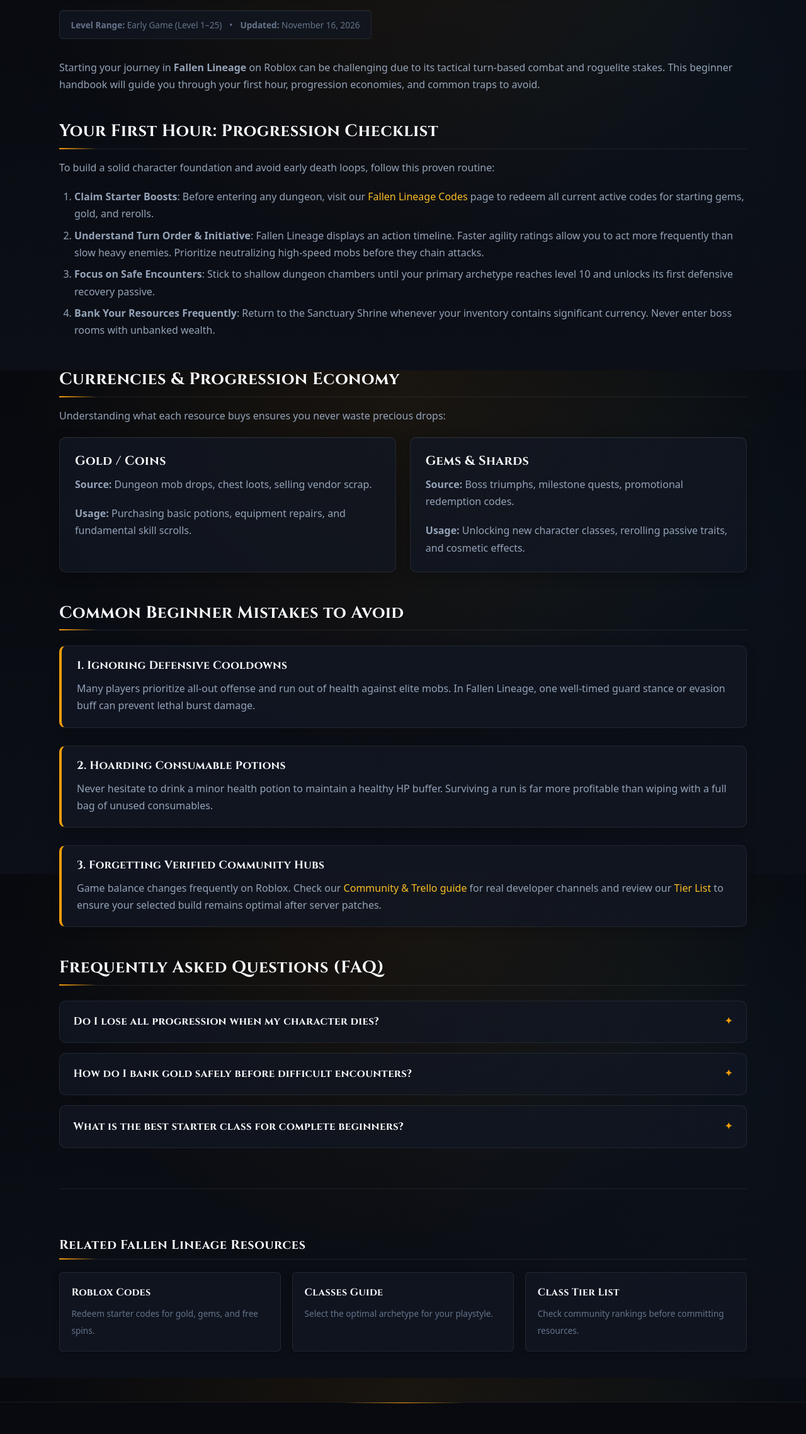
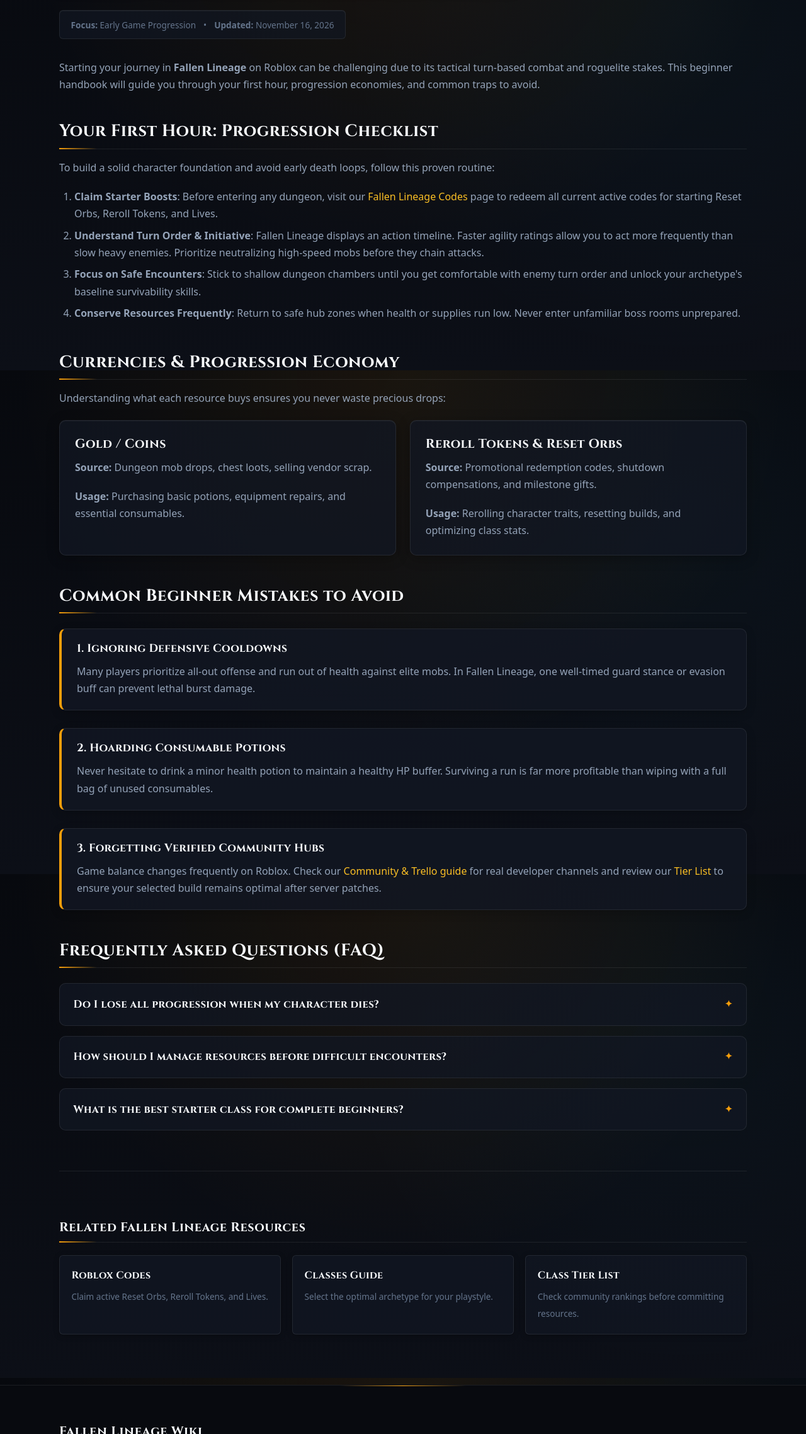
Before and after one commit to yangrenshi/fallenlineage, an Astro site: page /guides/beginner in a window 1280 px wide. Shown: the part 212-2489 px from the top of the page at 63% size. Built offline with nearby package versions, Linux system fonts and the light colour scheme; Astro itself is replaced by a stand-in of ours.

Commit message:
fix(copy): refine beginner mechanics, standardize promo rewards, and update index description

```diff
--- a/src/pages/classes.astro
+++ b/src/pages/classes.astro
@@ -8,7 +8,7 @@ const h1 = "Fallen Lineage Classes";
 const siblingLinks = [
   { title: "Class Tier List", href: "/tier-list", desc: "Comparative evaluation framework and tier list." },
   { title: "Beginner Guide", href: "/guides/beginner", desc: "First hour tips, turn order, and currency guide." },
-  { title: "Roblox Codes", href: "/codes", desc: "Redeem codes for free class rerolls and gems." }
+  { title: "Roblox Codes", href: "/codes", desc: "Claim active Reset Orbs, Reroll Tokens, and Lives." }
 ];
 
 const lastUpdatedDate = "November 16, 2026";
--- a/src/pages/guides/beginner.astro
+++ b/src/pages/guides/beginner.astro
@@ -7,7 +7,7 @@ const description = "Master your first hour in Fallen Lineage with our essential
 const h1 = "Fallen Lineage Beginner Guide";
 
 const siblingLinks = [
-  { title: "Roblox Codes", href: "/codes", desc: "Redeem starter codes for gold, gems, and free spins." },
+  { title: "Roblox Codes", href: "/codes", desc: "Claim active Reset Orbs, Reroll Tokens, and Lives." },
   { title: "Classes Guide", href: "/classes", desc: "Select the optimal archetype for your playstyle." },
   { title: "Class Tier List", href: "/tier-list", desc: "Check community rankings before committing resources." }
 ];
@@ -15,11 +15,11 @@ const siblingLinks = [
 const faqItems = [
   {
     question: "Do I lose all progression when my character dies?",
-    answer: "No. Fallen Lineage features roguelite mechanics: while temporary floor consumables and unbanked gold may be lost upon death, your account-wide talent tree, class mastery levels, and premium currencies remain permanently stored."
+    answer: "No. Fallen Lineage features roguelite mechanics: while temporary floor consumables and run progress may reset upon death, your permanent account progression, unlocked currencies, and saved items carry over between attempts."
   },
   {
-    question: "How do I bank gold safely before difficult encounters?",
-    answer: "Look for Sanctuary Campfires and Shrine Alters located between dungeon floors. Interacting with these shrines allows you to store collected gold into your permanent vault."
+    question: "How should I manage resources before difficult encounters?",
+    answer: "Spend accumulated currencies at safe hub zones to stock up on recovery items and essential consumables before venturing into deeper dungeon chambers."
   },
   {
     question: "What is the best starter class for complete beginners?",
@@ -40,7 +40,7 @@ const lastUpdatedDate = "November 16, 2026";
     <span class="badge badge-amber">Starter Walkthrough</span>
     <h1 style="margin-top: 0.75rem;">{h1}</h1>
     <div class="meta-banner">
-      <span><strong>Level Range:</strong> Early Game (Level 1–25)</span>
+      <span><strong>Focus:</strong> Early Game Progression</span>
       <span>&bull;</span>
       <span><strong>Updated:</strong> {lastUpdatedDate}</span>
     </div>
@@ -55,10 +55,10 @@ const lastUpdatedDate = "November 16, 2026";
       To build a solid character foundation and avoid early death loops, follow this proven routine:
     </p>
     <ol>
-      <li><strong>Claim Starter Boosts</strong>: Before entering any dungeon, visit our <a href="/codes">Fallen Lineage Codes</a> page to redeem all current active codes for starting gems, gold, and rerolls.</li>
+      <li><strong>Claim Starter Boosts</strong>: Before entering any dungeon, visit our <a href="/codes">Fallen Lineage Codes</a> page to redeem all current active codes for starting Reset Orbs, Reroll Tokens, and Lives.</li>
       <li><strong>Understand Turn Order & Initiative</strong>: Fallen Lineage displays an action timeline. Faster agility ratings allow you to act more frequently than slow heavy enemies. Prioritize neutralizing high-speed mobs before they chain attacks.</li>
-      <li><strong>Focus on Safe Encounters</strong>: Stick to shallow dungeon chambers until your primary archetype reaches level 10 and unlocks its first defensive recovery passive.</li>
-      <li><strong>Bank Your Resources Frequently</strong>: Return to the Sanctuary Shrine whenever your inventory contains significant currency. Never enter boss rooms with unbanked wealth.</li>
+      <li><strong>Focus on Safe Encounters</strong>: Stick to shallow dungeon chambers until you get comfortable with enemy turn order and unlock your archetype's baseline survivability skills.</li>
+      <li><strong>Conserve Resources Frequently</strong>: Return to safe hub zones when health or supplies run low. Never enter unfamiliar boss rooms unprepared.</li>
     </ol>
   </section>
 
@@ -72,13 +72,13 @@ const lastUpdatedDate = "November 16, 2026";
       <div class="card">
         <h3 style="margin-top: 0; color: var(--accent-amber-light);">Gold / Coins</h3>
         <p><strong>Source:</strong> Dungeon mob drops, chest loots, selling vendor scrap.</p>
-        <p style="margin-bottom: 0;"><strong>Usage:</strong> Purchasing basic potions, equipment repairs, and fundamental skill scrolls.</p>
+        <p style="margin-bottom: 0;"><strong>Usage:</strong> Purchasing basic potions, equipment repairs, and essential consumables.</p>
       </div>
 
       <div class="card">
-        <h3 style="margin-top: 0; color: var(--accent-amber-light);">Gems & Shards</h3>
-        <p><strong>Source:</strong> Boss triumphs, milestone quests, promotional redemption codes.</p>
-        <p style="margin-bottom: 0;"><strong>Usage:</strong> Unlocking new character classes, rerolling passive traits, and cosmetic effects.</p>
+        <h3 style="margin-top: 0; color: var(--accent-amber-light);">Reroll Tokens & Reset Orbs</h3>
+        <p><strong>Source:</strong> Promotional redemption codes, shutdown compensations, and milestone gifts.</p>
+        <p style="margin-bottom: 0;"><strong>Usage:</strong> Rerolling character traits, resetting builds, and optimizing class stats.</p>
       </div>
     </div>
   </section>
--- a/src/pages/index.astro
+++ b/src/pages/index.astro
@@ -2,14 +2,14 @@
 import Base from '../layouts/Base.astro';
 
 const title = "Fallen Lineage Wiki – Classes, Codes, Tier List & Guides";
-const description = "Discover Fallen Lineage on Roblox. Explore our comprehensive wiki featuring working codes, class tier lists, official Trello boards, and beginner guides.";
+const description = "Discover Fallen Lineage on Roblox. Explore our comprehensive wiki featuring working codes, class tier lists, real community hubs, and beginner guides.";
 const h1 = "Fallen Lineage Wiki";
 
 const siblingLinks = [
   { title: "Roblox Codes", href: "/codes", desc: "Get active promo codes and free rewards." },
   { title: "Class Tier List", href: "/tier-list", desc: "Meta rankings from S to B tier." },
   { title: "All Classes", href: "/classes", desc: "Detailed playstyles, roles, and kits." },
-  { title: "Official Trello", href: "/trello", desc: "Board guide and roadmap directory." }
+  { title: "Trello Notice", href: "/trello", desc: "Board status and official community hubs." }
 ];
 ---
 
@@ -48,7 +48,7 @@ const siblingLinks = [
           <span>Roblox Codes</span>
           <span class="badge badge-green">Updated</span>
         </div>
-        <p>Verified promotional codes offering free spins, gems, rerolls, and gold rewards.</p>
+        <p>Verified promotional codes granting Reset Orbs, Reroll Tokens, and extra Lives.</p>
         <span class="btn btn-secondary" style="font-size: 0.825rem; width: fit-content;">View Active Codes &rarr;</span>
       </a>
 
--- a/src/pages/tier-list.astro
+++ b/src/pages/tier-list.astro
@@ -7,7 +7,7 @@ const h1 = "Fallen Lineage Tier List";
 
 const siblingLinks = [
   { title: "Classes Guide", href: "/classes", desc: "Detailed breakdown of mechanics and skill rotations." },
-  { title: "Roblox Codes", href: "/codes", desc: "Redeem free spins and gems to reroll stats." },
+  { title: "Roblox Codes", href: "/codes", desc: "Claim active Reset Orbs, Reroll Tokens, and Lives." },
   { title: "Trello Notice", href: "/trello", desc: "No official board — real Discord and group links inside." }
 ];
 
```
